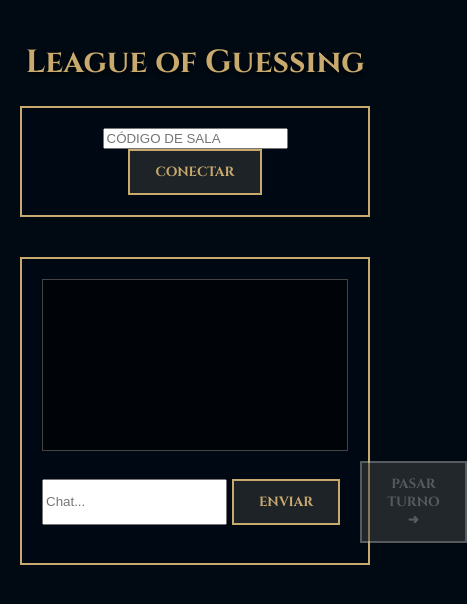
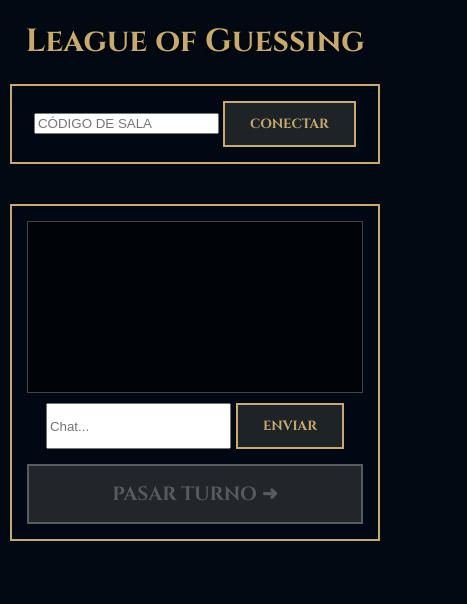
Before and after one commit to rulos03/adivina-lol, a website: page index.html in a window 390 px wide. Shown: the whole page, 467 px wide, since content can reach past the window. Drawn offline with nearby package versions, Linux system fonts and the light colour scheme; no server answers.

Commit message:
resposive details

```diff
--- a/index.html
+++ b/index.html
@@ -94,6 +94,65 @@
         .victoria { color: var(--hextech-magic-blue); text-shadow: 0 0 20px var(--hextech-magic-blue); }
         .derrota { color: var(--hextech-red); text-shadow: 0 0 20px var(--hextech-red); }
 
+        /* =========================================
+           DISEÑO RESPONSIVO (MÓVILES)
+           ========================================= */
+        @media (max-width: 768px) {
+
+            /* 1. Ajustar el cuerpo y fondo */
+            body {
+                padding: 10px; /* Menos margen en los bordes */
+                background-attachment: scroll; /* Mejor rendimiento en móviles */
+            }
+
+            /* 2. Título más pequeño */
+            h1 {
+                font-size: 2em;
+                margin-top: 10px;
+            }
+
+            /* 3. Paneles más compactos */
+            .panel-hextech {
+                padding: 15px;
+            }
+
+            /* 4. EL CAMBIO CLAVE: El Tablero */
+            #tablero {
+                /* En vez de 7 columnas, usamos 3.
+                   Las cartas serán más grandes y fáciles de tocar. */
+                grid-template-columns: repeat(3, 1fr) !important;
+                gap: 8px;
+            }
+
+            /* 5. Controles del Chat y Botón de Turno */
+            #controles-juego {
+                flex-direction: column; /* Poner uno debajo del otro */
+                gap: 15px;
+            }
+
+            #inputMensaje {
+                width: 100%; /* Que ocupe todo el ancho */
+            }
+
+            /* Hacemos el botón de Pasar Turno gigante para que sea fácil de tocar */
+            #btnPasarTurno {
+                width: 100%;
+                margin-left: 0 !important;
+                padding: 15px;
+                font-size: 1.2em;
+            }
+
+            /* 6. Ajustes en la carta para toque táctil */
+            .carta-nombre {
+                font-size: 0.7em; /* Texto un poco más pequeño */
+            }
+
+            /* En móvil, los botones de acción deben ser más grandes */
+            .btn-accion {
+                padding: 12px;
+                font-size: 0.9em;
+            }
+        }
     </style>
 </head>
 <body>
```
